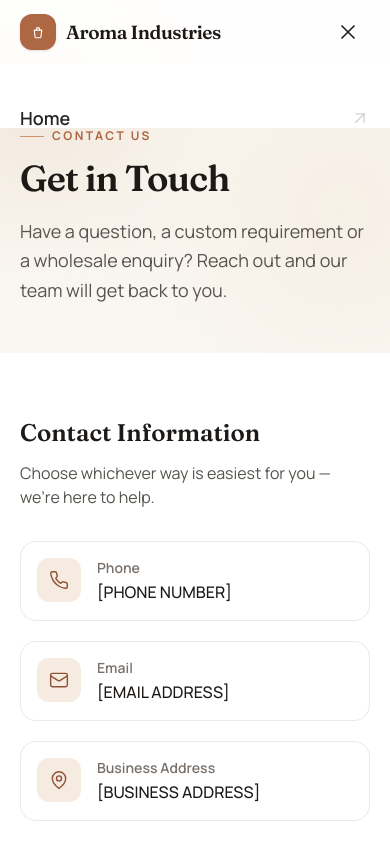
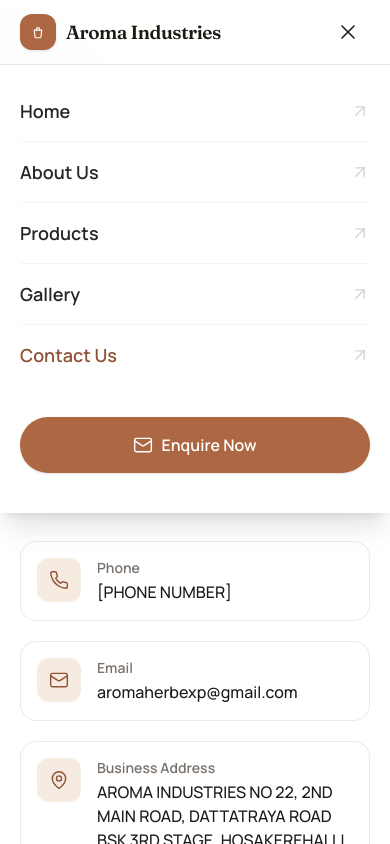
Before and after one commit to pmanoharreddy/aroma-industries, a React (Vite) app: page /contact in a window 390 px wide. Both pictures are taken after a click on the button "Open menu". Shown: the top 844 px of the page. Built offline with nearby package versions, Linux system fonts and the light colour scheme.

Commit message:
Fix mobile navigation

```diff
--- a/src/components/Navbar.jsx
+++ b/src/components/Navbar.jsx
@@ -4,7 +4,12 @@
 import { siteConfig } from "@/data/siteConfig";
 import Container from "@/components/Container";
 import Logo from "@/components/Logo";
-import { MenuIcon, CloseIcon, ArrowUpRightIcon, MailIcon } from "@/components/icons";
+import {
+  MenuIcon,
+  CloseIcon,
+  ArrowUpRightIcon,
+  MailIcon,
+} from "@/components/icons";
 
 const navLinks = [
   { label: "Home", to: "/" },
@@ -17,24 +22,39 @@
 export default function Navbar() {
   const location = useLocation();
   const isHome = location.pathname === "/";
+
   const [scrolled, setScrolled] = useState(false);
   const [open, setOpen] = useState(false);
 
   useEffect(() => {
-    const onScroll = () => setScrolled(window.scrollY > 24);
+    const onScroll = () => {
+      setScrolled(window.scrollY > 24);
+    };
+
     onScroll();
-    window.addEventListener("scroll", onScroll, { passive: true });
-    return () => window.removeEventListener("scroll", onScroll);
+
+    window.addEventListener("scroll", onScroll, {
+      passive: true,
+    });
+
+    return () => {
+      window.removeEventListener("scroll", onScroll);
+    };
   }, []);
 
-  // Close the mobile menu on navigation.
+  // Close menu whenever the route changes
   useEffect(() => {
     setOpen(false);
   }, [location.pathname]);
 
-  // Lock body scroll while the mobile menu is open.
+  // Prevent background scrolling when mobile menu is open
   useEffect(() => {
-    document.body.style.overflow = open ? "hidden" : "";
+    if (open) {
+      document.body.style.overflow = "hidden";
+    } else {
+      document.body.style.overflow = "";
+    }
+
     return () => {
       document.body.style.overflow = "";
     };
@@ -45,20 +65,21 @@
   return (
     <header
       className={cn(
-        "fixed inset-x-0 top-0 z-50 transition-all duration-300",
+        "fixed inset-x-0 top-0 z-[100] w-full transition-all duration-300",
         solid
-          ? "border-b border-stone-200/70 bg-white/90 backdrop-blur-md"
+          ? "border-b border-stone-200/70 bg-white/95 backdrop-blur-md"
           : "border-b border-transparent bg-transparent"
       )}
     >
       <Container>
         <nav
           className={cn(
-            "flex items-center justify-between transition-all duration-300",
-            solid ? "h-16" : "h-20"
+            "flex h-16 items-center justify-between md:transition-all md:duration-300",
+            !solid && "md:h-20"
           )}
           aria-label="Primary"
         >
+          {/* Logo */}
           <Logo />
 
           {/* Desktop navigation */}
@@ -78,6 +99,7 @@
                   {({ isActive }) => (
                     <span className="relative">
                       {link.label}
+
                       <span
                         className={cn(
                           "absolute -bottom-1 left-0 h-0.5 rounded-full bg-brand-500 transition-all duration-300",
@@ -91,7 +113,9 @@
             ))}
           </ul>
 
+          {/* Right side */}
           <div className="flex items-center gap-2">
+            {/* Desktop Enquire button */}
             <Link
               to="/contact"
               className="hidden items-center gap-2 rounded-full bg-brand-600 px-5 py-2.5 text-sm font-semibold text-white shadow-sm shadow-brand-900/20 transition-colors hover:bg-brand-700 focus-visible:outline-none focus-visible:ring-2 focus-visible:ring-brand-500 focus-visible:ring-offset-2 md:inline-flex"
@@ -103,28 +127,34 @@
             {/* Mobile menu button */}
             <button
               type="button"
-              onClick={() => setOpen((v) => !v)}
+              onClick={() => setOpen((value) => !value)}
               aria-expanded={open}
               aria-controls="mobile-menu"
               aria-label={open ? "Close menu" : "Open menu"}
               className="inline-flex h-11 w-11 items-center justify-center rounded-full text-stone-800 transition-colors hover:bg-stone-100 focus-visible:outline-none focus-visible:ring-2 focus-visible:ring-brand-500 md:hidden"
             >
-              {open ? <CloseIcon className="h-6 w-6" /> : <MenuIcon className="h-6 w-6" />}
+              {open ? (
+                <CloseIcon className="h-6 w-6" />
+              ) : (
+                <MenuIcon className="h-6 w-6" />
+              )}
             </button>
           </div>
         </nav>
       </Container>
 
-      {/* Mobile menu overlay */}
+      {/* Mobile menu */}
       <div
         id="mobile-menu"
         className={cn(
-          "fixed inset-x-0 top-16 bottom-0 z-40 flex flex-col overflow-y-auto bg-white px-5 pb-10 pt-6 transition-all duration-300 md:hidden",
-          open ? "visible translate-y-0 opacity-100" : "invisible -translate-y-2 opacity-0"
+          "absolute left-0 right-0 top-16 z-[110] max-h-[calc(100vh-4rem)] overflow-y-auto border-t border-stone-200 bg-white px-5 pb-10 pt-4 shadow-xl md:hidden",
+          open
+            ? "visible translate-y-0 opacity-100"
+            : "invisible -translate-y-2 opacity-0 pointer-events-none"
         )}
       >
         <ul className="flex flex-col divide-y divide-stone-100">
-          {navLinks.map((link, i) => (
+          {navLinks.map((link) => (
             <li key={link.to}>
               <NavLink
                 to={link.to}
@@ -132,19 +162,22 @@
                 className={({ isActive }) =>
                   cn(
                     "flex items-center justify-between py-4 text-lg font-semibold transition-colors",
-                    isActive ? "text-brand-700" : "text-stone-800"
+                    isActive
+                      ? "text-brand-700"
+                      : "text-stone-800 hover:text-brand-700"
                   )
                 }
-                style={{ transitionDelay: `${i * 30}ms` }}
               >
                 {link.label}
+
                 <ArrowUpRightIcon className="h-5 w-5 text-stone-300" />
               </NavLink>
             </li>
           ))}
         </ul>
 
-        <div className="mt-auto pt-8">
+        {/* Mobile enquire section */}
+        <div className="pt-8">
           <Link
             to="/contact"
             className="flex w-full items-center justify-center gap-2 rounded-full bg-brand-600 px-6 py-4 text-base font-semibold text-white shadow-sm transition-colors hover:bg-brand-700"
@@ -152,9 +185,12 @@
             <MailIcon className="h-5 w-5" />
             Enquire Now
           </Link>
-          <p className="mt-4 text-center text-sm text-stone-500">
-            {siteConfig.contact.phoneDisplay}
-          </p>
+
+          {siteConfig.contact.phoneDisplay !== "[PHONE NUMBER]" && (
+            <p className="mt-4 text-center text-sm text-stone-500">
+              {siteConfig.contact.phoneDisplay}
+            </p>
+          )}
         </div>
       </div>
     </header>
--- a/src/data/siteConfig.js
+++ b/src/data/siteConfig.js
@@ -21,8 +21,8 @@
   contact: {
     phoneDisplay: "[PHONE NUMBER]",
     phoneHref: "tel:+910000000000",
-    email: "[EMAIL ADDRESS]",
-    address: "[BUSINESS ADDRESS]",
+    email: "aromaherbexp@gmail.com",
+    address: "AROMA INDUSTRIES  NO 22, 2ND MAIN ROAD, DATTATRAYA ROAD BSK 3RD STAGE, HOSAKEREHALLI BANGALORE-560085, INDIA",
     workingHours: [
       { days: "Monday – Friday", hours: "9:00 AM – 6:00 PM" },
       { days: "Saturday", hours: "10:00 AM – 4:00 PM" },
```
